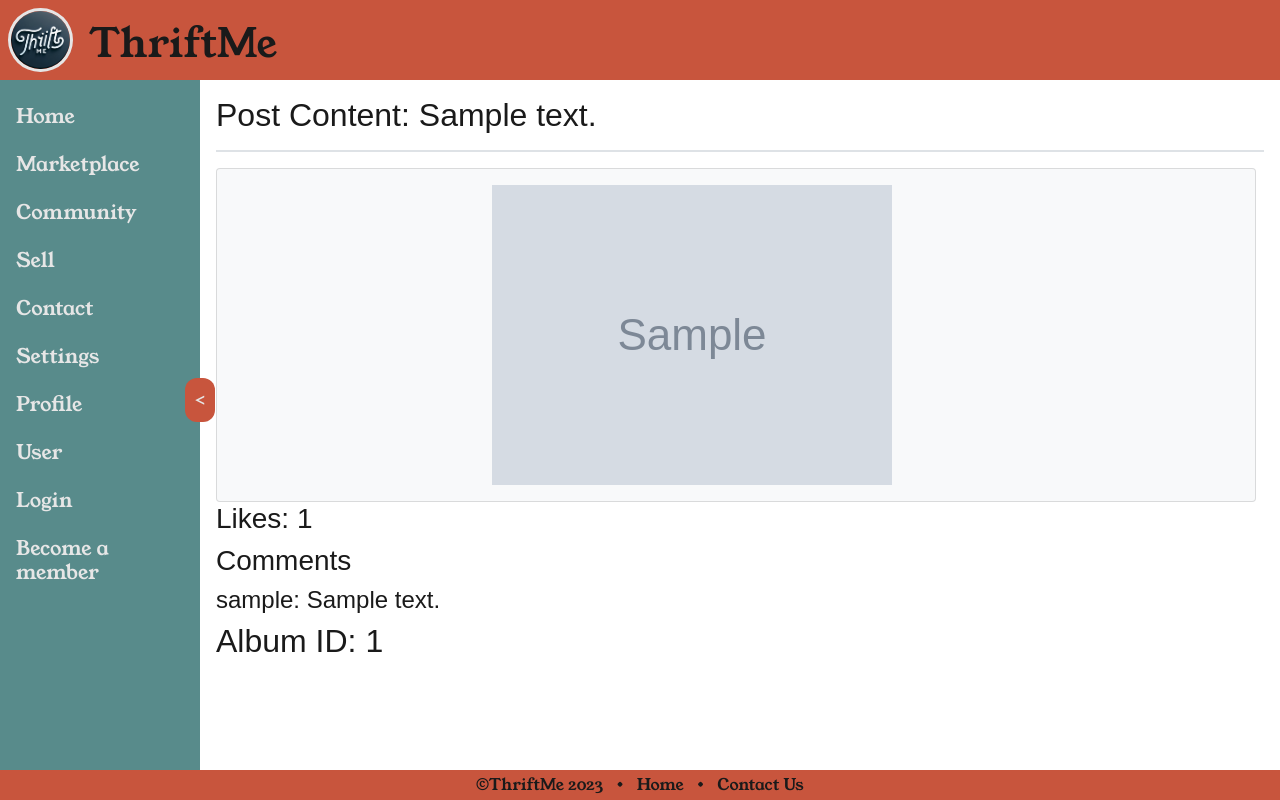
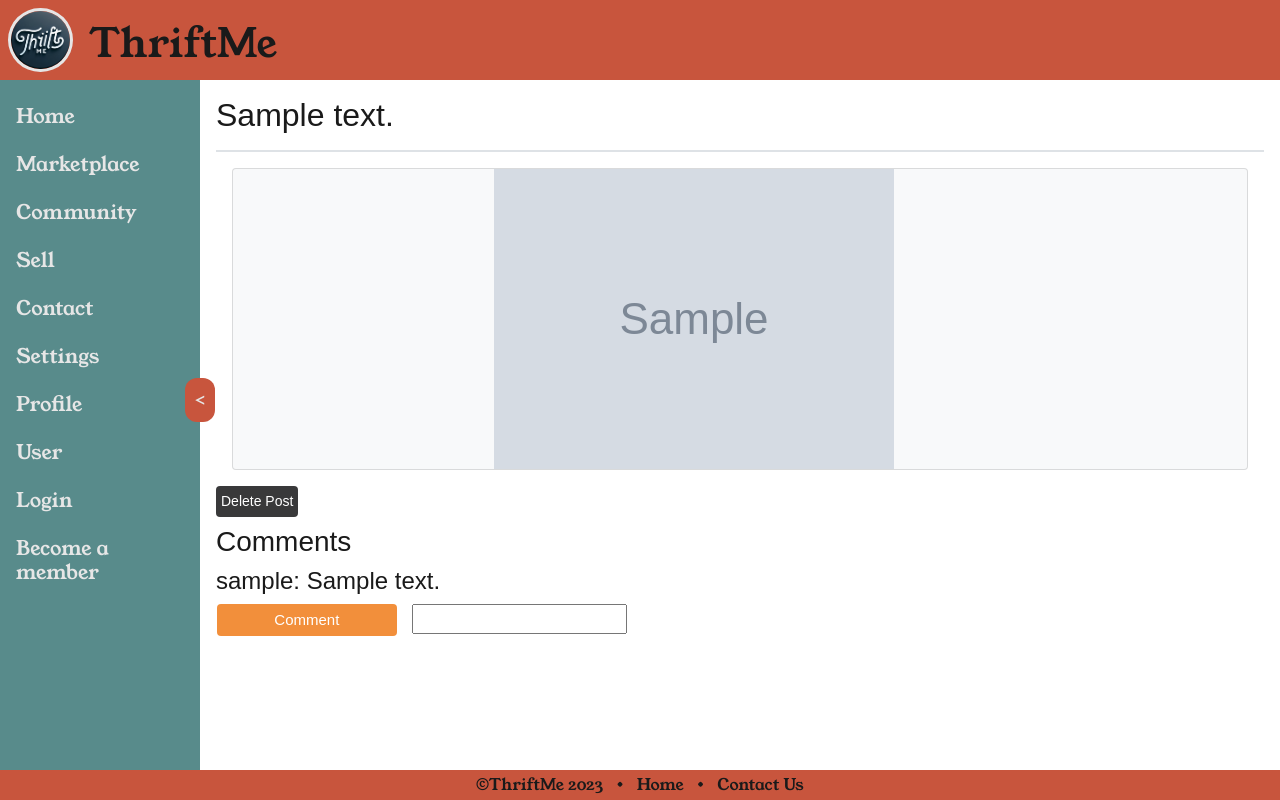
Before and after one commit to RileyRetzloff/ThriftMe, a Flask app: page /community_post/1 in a window 1280 px wide. Run offline with Flask 3, Linux system fonts and the light colour scheme; the visitor is signed in with stand-in values (Sample User, id 1); tables that the repository leaves empty hold one stand-in row (values such as "Sample post"); grey boxes marked "Sample" are stand-in pictures; parts of the project's set-up code (start-up, migrations or seed data) failed here and were passed over; some libraries are stand-ins or nearby versions; some web fonts are replaced.

Commit message:
likes and comments are now possible for community page

```diff
--- a/app/__init__.py
+++ b/app/__init__.py
@@ -4,10 +4,9 @@ from dotenv import load_dotenv
 from .database import *
 from sqlalchemy import text
 from flask_bcrypt import Bcrypt
-from flask_uploads import UploadSet, configure_uploads
+from flask_uploads import  configure_uploads
 from .config import photos
-from werkzeug.utils import secure_filename
-from werkzeug.datastructures import  FileStorage
+
 
 def create_app():
     app = Flask(__name__)
@@ -26,6 +25,7 @@ def create_app():
     app.config['SQLAlCHEMY_ECHO'] = True
     app.config['SECRET_KEY'] = 'apples'
     app.config['SESSION_COOKIE_PATH'] = '/'
+    app.config['STATIC_FOLDER'] = 'static'
 
     db.init_app(app)
     bcrypt.init_app(app)
--- a/app/models/Simulated_Data.sql
+++ b/app/models/Simulated_Data.sql
@@ -137,9 +137,3 @@ WHERE
     cp.community_post_id = :community_post_id -- Replace with the desired community_post_id
 GROUP BY
     cp.community_post_id, cp.post_content, cp.post_date, cpc.comment_content, ph.photo_url;
-
-
-select * from photos;
-select * from community_post_comments
-
-select * from photos;
--- a/app/routes/community_routes.py
+++ b/app/routes/community_routes.py
@@ -1,16 +1,16 @@
-from flask import Blueprint, render_template, request,session,redirect,jsonify,url_for
-from sqlalchemy import asc,func,Subquery
+from flask import Blueprint, render_template, request,session,redirect,jsonify,url_for,abort
+from sqlalchemy import asc,func,exists
 import pickle
+from ..models.pipeline import *
 
-from ..models.pipeline import *
-community = Blueprint('community', __name__)
+community = Blueprint('community', __name__,template_folder='templates',static_folder='static')
 
 
 batch_limit = 9 #9 per batch is ideal since the community page will generate 3x3 grids at a time
 page_num = 1 #start at one for the page number then increment on each request
 total_limit = 33
 
-#just to test infinite scrolling
+#generate posts from database is kind of janky but works well enough
 def generate_data():
     global page_num
 
@@ -24,9 +24,7 @@ def generate_data():
         print('problematic')
         return
 
-
     ##Query to get just the post content, date, and photo_url
-    ##TODO add likes and comments to the post
     temp = (db.session.query(
         CommunityPost.post_content,
         CommunityPost.community_post_id,
@@ -39,17 +37,18 @@ def generate_data():
     .all()
     )
 
-    #convert to a list of tuples that have objects in them kinda like [(CommunityPost(),Photo()),...]
+    #cast to tuples so json won't complain
     processed_temp = [tuple(row) for row in temp if not(row is None)]
 
 
     #add the batch of posts to the total amount of posts the user has generated
     #set operation for lazy data integrity may unsort the list
     community_data.extend(list(set(processed_temp)))
-    byte_length = pickle.dumps(community_data)
+
+    #test byte length if too many end up in the cookie data everything gets deleted
+    byte_length = len(pickle.dumps(community_data))
     print(byte_length)
-    for c in community_data:
-         print(f"\n{len(c[2])}\n")
+
     #IMPORTANT update the session data
     session['community_data'] = community_data
 
@@ -60,7 +59,6 @@ def generate_data():
 
 @community.route('/community')
 def community_page():
-
 
     username = session.get('username')
     community_data = session.get('community_data')
@@ -78,10 +76,11 @@ def community_page():
         print(full_set)
         return  render_template('community.html', community_data=full_set)
     else:
+        #if not in a session, kick them out
         return redirect('/')
 
 
-#Send data to the webpage
+#get generated data and append to the end of the webpage
 @community.route('/get_data')
 def more_posts():
 
@@ -91,7 +90,7 @@ def more_posts():
     if username not in session.values():
         return redirect('/')
 
-    #if the user hit the psot limit then yell at the javascript on the page
+    #if the user hit the post limit then yell at the javascript on the page
     if len(community_data) >= total_limit:
         return 'STOP'
     else:
@@ -99,12 +98,25 @@ def more_posts():
         return  jsonify ({'html': render_template('community_posts_batch.html', temp=temp)})
 
 
-
 #Get a single instance of a community post
 #It is atrocious but who cares
-#TODO link likes and comments to the community post and add design elements
+#TODO add design elements
 @community.route('/community_post/<int:community_post_id>',methods=['POST','GET'])
 def community_post_(community_post_id):
+
+
+    username = session.get('username')
+    curr_user = Users.get_by_username(username)
+    post = CommunityPost.get_by_id(community_post_id=community_post_id)
+
+    if not (username or user) or username not in session.values():
+        return redirect('/')
+
+    #check if the current user is the owner of the post
+    owner_flag = True if post.get_owner_id() == curr_user.get_id() else False
+    curr_username = curr_user.get_username()
+
+
 
     #query to get post content, album, and photo data
     post_content = (db.session.query(
@@ -133,17 +145,107 @@ def community_post_(community_post_id):
     )
 
 
-    #if likes and comments is not null replace the user_id with their actual username
+    #check and see if the current user has liked the post
+    user = Users.get_by_username(username)
+    like_check = db.session.query(exists().where(
+                        community_post_likes.c.user_id == user.get_id(),
+                        community_post_likes.c.community_post_id == community_post_id
+    )).scalar()
+
+
+    #if likes and comments is null set like count to 0
     if likes_comments:
         like_count = likes_comments[0][1]
-        likes_comments = [(x,y ,Users.get_username_by_id(int(z))) for x,y,z in likes_comments]
-        print(likes_comments)
+    else:
+        like_count = 0
+
+    #swap user_id with the username
+    likes_comments = [(x,y ,Users.get_username_by_id(int(z))) for x,y,z in likes_comments]
+
 
     #send all of the data to the html page
     return render_template('community_singleton.html',
-                           community_post_id=community_post_id,
-                           post_content=post_content[0],
-                           album_id=post_content[1],
-                           photo_url=post_content[2],
+                           community_post_id = community_post_id,
+                           post_content = post_content[0],
+                           album_id = post_content[1],
+                           photo_url = post_content[2],
                            comments_and_likes = likes_comments,
-                           likes = like_count)
+                           likes = like_count,
+                           owner = owner_flag,
+                           curr_username = curr_username,
+                           liked = like_check)
+
+
+
+
+#helps user like and unlike post
+@community.route('/community_like', methods = ['POST'])
+def community_like():
+
+    username = session.get('username')
+
+
+    post_id = request.form.get("community_post_id")
+    username = session.get('username')
+    user = Users.get_by_username(username=username)
+
+    #check if like exists
+    like_check = db.session.query(exists().where(
+                        community_post_likes.c.user_id == user.get_id(),
+                        community_post_likes.c.community_post_id == post_id
+    )).scalar()
+
+
+    if like_check:
+        #this generates a sql script that will be run by the database
+        delete_instance = community_post_likes.delete().where(
+                community_post_likes.c.user_id == user.get_id(),
+                community_post_likes.c.community_post_id == post_id
+             )
+
+        #execute and commit then refresh the page
+        db.session.execute(delete_instance)
+        db.session.commit()
+
+        return redirect(url_for('community.community_post_',community_post_id=post_id ,_method='POST'))
+
+    else:
+        like_instance = community_post_likes.insert().values(
+            user_id = user.get_id(),
+            community_post_id=post_id
+        )
+
+        db.session.execute(like_instance)
+        db.session.commit()
+
+        return redirect(url_for('community.community_post_',community_post_id=post_id ,_method='POST'))
+
+
+
+
+@community.route('/community_comment', methods = ['POST','GET'])
+def community_comment():
+
+
+    comment = request.form.get('comment')
+    username = request.form.get('curr_username')
+    community_post_id = request.form.get('community_post_id')
+
+    #check for None type anything
+    if (username not in session.values()) or ((username or comment) is None ):
+        return abort(405)
+
+    elif comment == '':
+        return abort(405)
+
+    else:
+
+        user = Users.get_by_username(session.get('username'))
+        #create new comment object
+        comment = CommunityPostComment(user_id = user.get_id(),community_post_id = community_post_id, comment_content=comment)
+
+        db.session.add(comment)
+        db.session.commit()
+
+        #refresh the page with new information
+        return redirect(url_for('community.community_post_',community_post_id=community_post_id ,_method='POST'))
--- a/app/routes/signup.py
+++ b/app/routes/signup.py
@@ -44,5 +44,5 @@ def create():
     session['community_data'] = community_data
     db.session.add(new_user)
     db.session.commit()
-    print(f"\n{username}\n{email}\n{hashed_password}\n")
+    print(f"\n{username}\n{email}\n\n")
     return redirect('/')
--- a/app/static/css/community.css
+++ b/app/static/css/community.css
@@ -70,3 +70,36 @@
     padding: var(--padding-xs);
     margin: var(--margin-xs);
 }
+
+
+
+
+.like-button {
+    display: flex;
+    align-items: center;
+    cursor: pointer;
+}
+
+#like-image {
+    width: 30px;
+    height: 30px;
+    margin-right: 5px;
+}
+
+
+.custom-button1 {
+
+    /* Set the desired background color */
+    background-color: var(--button-Tangerine);
+    /* Replace with your preferred color code */
+
+
+    color: white;
+    border: none;
+    cursor: pointer;
+    padding: 5px 5px;
+
+
+
+    font-size: 15px;
+}
--- a/app/templates/community_singleton.html
+++ b/app/templates/community_singleton.html
@@ -2,24 +2,23 @@
 
 {% block head %}
 
-<script src="https://cdn.jsdelivr.net/npm/masonry-layout@4.2.2/dist/masonry.pkgd.min.js" integrity="sha384-GNFwBvfVxBkLMJpYMOABq3c+d3KnQxudP/mGPkzpZSTYykLBNsZEnG2D9G/X/+7D" crossorigin="anonymous" async></script>
+<script src="https://code.jquery.com/jquery-3.6.4.min.js" integrity="sha384-oEa8+2GX7lSJZM8s0z85K5JVFiKuO+6t9mafcGd5Jz9urXdr8+flJ2oBd46LO5ww" crossorigin="anonymous"></script>
 <!-- above is the masonry cdn for bootstrap, it will make the community page look like an instagram explore page and also responsive-->
 <link rel="stylesheet" href="/static/css/community.css">
-<!--<link rel="stylesheet" href="https://cdn.jsdelivr.net/npm/bootstrap@3.3.7/dist/css/bootstrap.min.css" integrity="sha384-BVYiiSIFeK1dGmJRAkycuHAHRg32OmUcww7on3RYdg4Va+PmSTsz/K68vbdEjh4u" crossorigin="anonymous">
-    --->
+<script src="https://kit.fontawesome.com/44f358a1d7.js" crossorigin="anonymous"></script>
+
+
 {% endblock %}
 {% block content %}
 
-<!--TODO implement user sessions so content can be dynamiclly generated when they scroll at the bottom of the page
-and limit the amount of posts so that get requests don't get to be too much
-The main issue is that -->
+
 <h2>
-    Post Content: {{post_content}}
+    {{post_content}}
 </h2>
 
 <hr class = "border border-muted border-1 opacity-75">
 
-<div class="card rounded mr-2 p-3 bg-light text-secondary">
+<div class="card rounded  mx-3 bg-light text-secondary">
     <div class="row justify-content-center">
         <div class = "col-md-6">
             <div id="carouselExampleSlidesOnly" class="carousel slide" data-ride="carousel">
@@ -39,24 +38,61 @@ The main issue is that -->
     </div>
 </div>
 
+<div>
+    {% if owner == true %}
+    <form action="/delete_community_post" method="post">
+        <div class="mt-3 text-secondary">
 
-<div>
-    <h3>Likes: {{likes}}</h3>
+            <button class="custom-button2 mb-2 rounded text-white">Delete Post</button>
+        </div>
+    </form>
+    {% else %}
+
+
+    <div>
+        <form action = '/community_like' method = 'POST'>
+        {% if liked == true%}
+            <button class = "btn">
+                <i class="fa-solid fa-heart"></i>
+            </button>
+                <span id = "like-count">{{likes}}</span>
+        {% else %}
+            <button class="btn">
+                <i class="fa-regular fa-heart"></i>
+            </button>
+                <span id = "like-count">{{likes}}</span>
+        {% endif %}
+
+            <input type = "hidden" name="community_post_id" value="{{community_post_id}}">
+
+        </form>
+    </div>
+    {% endif %}
+
     <h3>Comments {{com}}</h3>
     {% for tuple in comments_and_likes %}
 
-    <h4>
-       {{tuple[2]}}: {{tuple[0]}}
-    </h4>
+    <div class = "comment-container">
+        <h4>
+            <a href="{{url_for('user.user_singleton',username = tuple[2]|string,_method='POST')}}">
+                {{tuple[2]}}: {{tuple[0]}}
+            </a>
+        </h4>
+    </div>
+
     {% endfor %}
+
+    <form action="/community_comment" method ="POST">
+    <div class="form-group row">
+        <button for="inputPassword" class="col-sm-2 custom-button1 rounded ml-3 ">Comment</button>
+        <div class="mr-2 col-sm-8">
+          <input type="text"  name ="comment" value="" >
+          <input type = "hidden" name="curr_username" value="{{curr_username}}">
+          <input type = "hidden" name="community_post_id" value="{{community_post_id}}">
+        </div>
+      </div>
+    </form>
 </div>
-<!--<img src ="{{photo_url}}" alt="pic" witdh="400" height="400">-->
-
-
-<h2>
-   Album ID:  {{album_id}}
-</h2>
-
 
 
 {% endblock %}
```
Also changed, not shown: app/models/pipeline.py (+29 -5 lines), app/routes/settings_routes.py (+0 -12 lines), app/routes/user_routes.py (+16 -2 lines), app/templates/user.html (+8 -2 lines).
